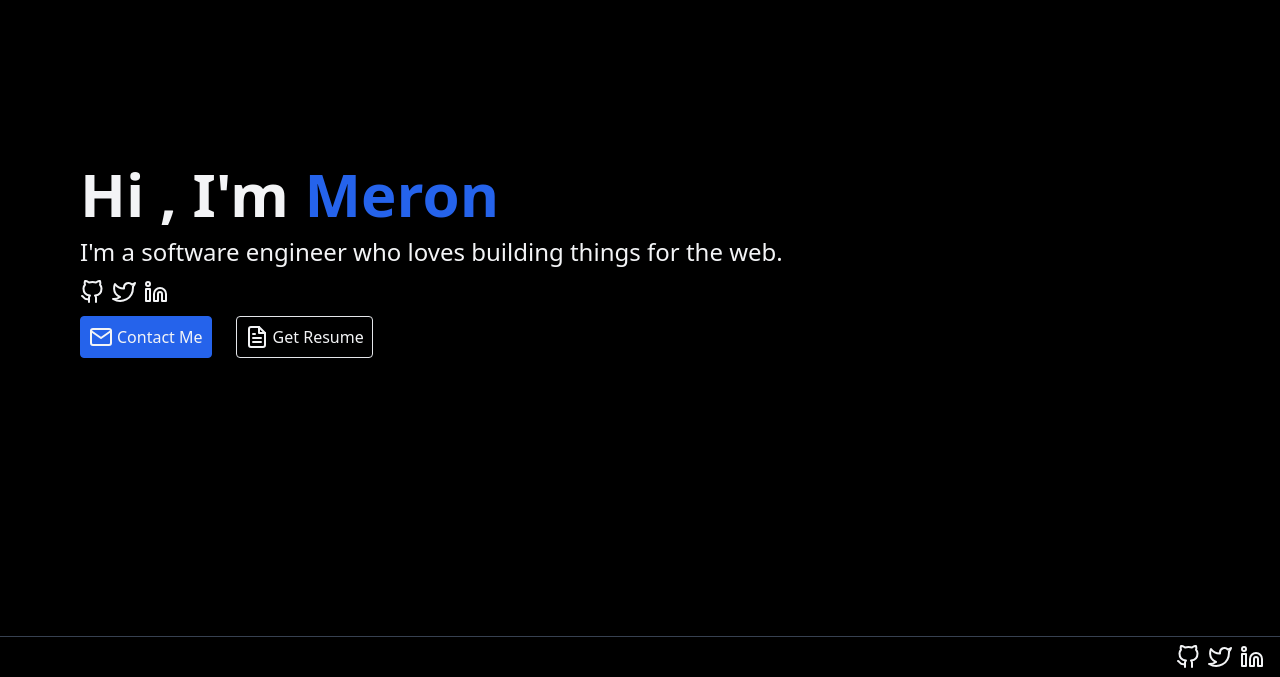
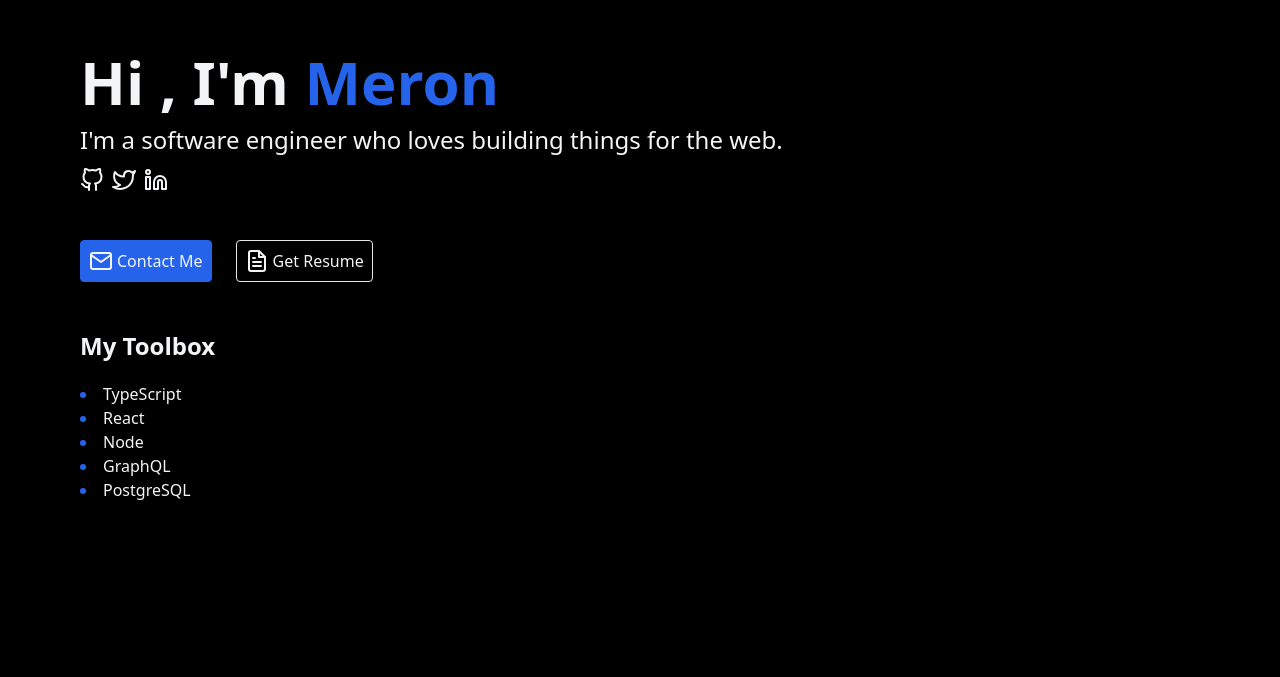
Before and after one commit to meronogbai/portfolio, a Next.js app: page / in a window 1280 px wide. Shown: the part 123-800 px from the top of the page. Built offline with nearby package versions, Linux system fonts and the light colour scheme.

Commit message:
feat: copy updates

```diff
--- a/pages/index.tsx
+++ b/pages/index.tsx
@@ -60,10 +60,10 @@ const GetResume = () => (
 );
 
 const Ctas = () => (
-  <div className="flex gap-6">
+  <>
     <Contact />
     <GetResume />
-  </div>
+  </>
 );
 
 const Home: NextPage = () => {
@@ -74,8 +74,8 @@ const Home: NextPage = () => {
         <link rel="icon" href="/favicon.ico" />
       </Head>
 
-      <main className="flex w-full flex-1 flex-col justify-center px-20 ">
-        <div className="flex flex-col gap-3">
+      <main className="flex w-full flex-1 flex-col justify-center px-3 sm:px-20">
+        <section className="flex flex-col gap-3">
           <h1 className="text-6xl font-bold">
             Hi , I'm <span className="text-blue-600">Meron</span>
           </h1>
@@ -85,13 +85,24 @@ const Home: NextPage = () => {
           </p>
 
           <SocialLinks />
+        </section>
+
+        <section className="flex gap-6 my-12">
           <Ctas />
-        </div>
+        </section>
+
+        <section className="flex flex-col gap-5">
+          <h2 className="text-2xl font-bold">My Toolbox</h2>
+
+          <ul className="list-disc list-inside marker:text-blue-600">
+            <li>TypeScript</li>
+            <li>React</li>
+            <li>Node</li>
+            <li>GraphQL</li>
+            <li>PostgreSQL</li>
+          </ul>
+        </section>
       </main>
-
-      <footer className="flex justify-end pt-2 pr-4 w-full border-t border-gray-700">
-        <SocialLinks />
-      </footer>
     </div>
   );
 };
```
